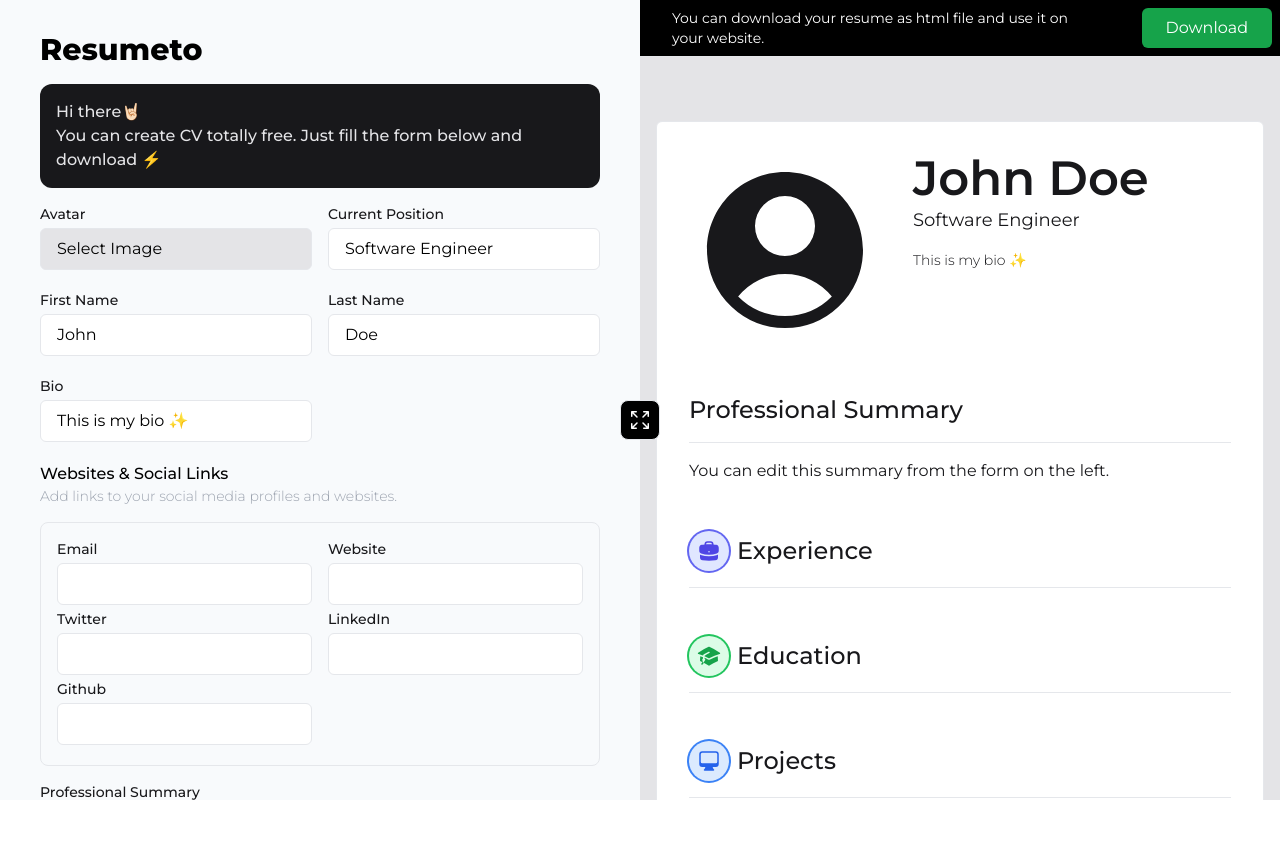
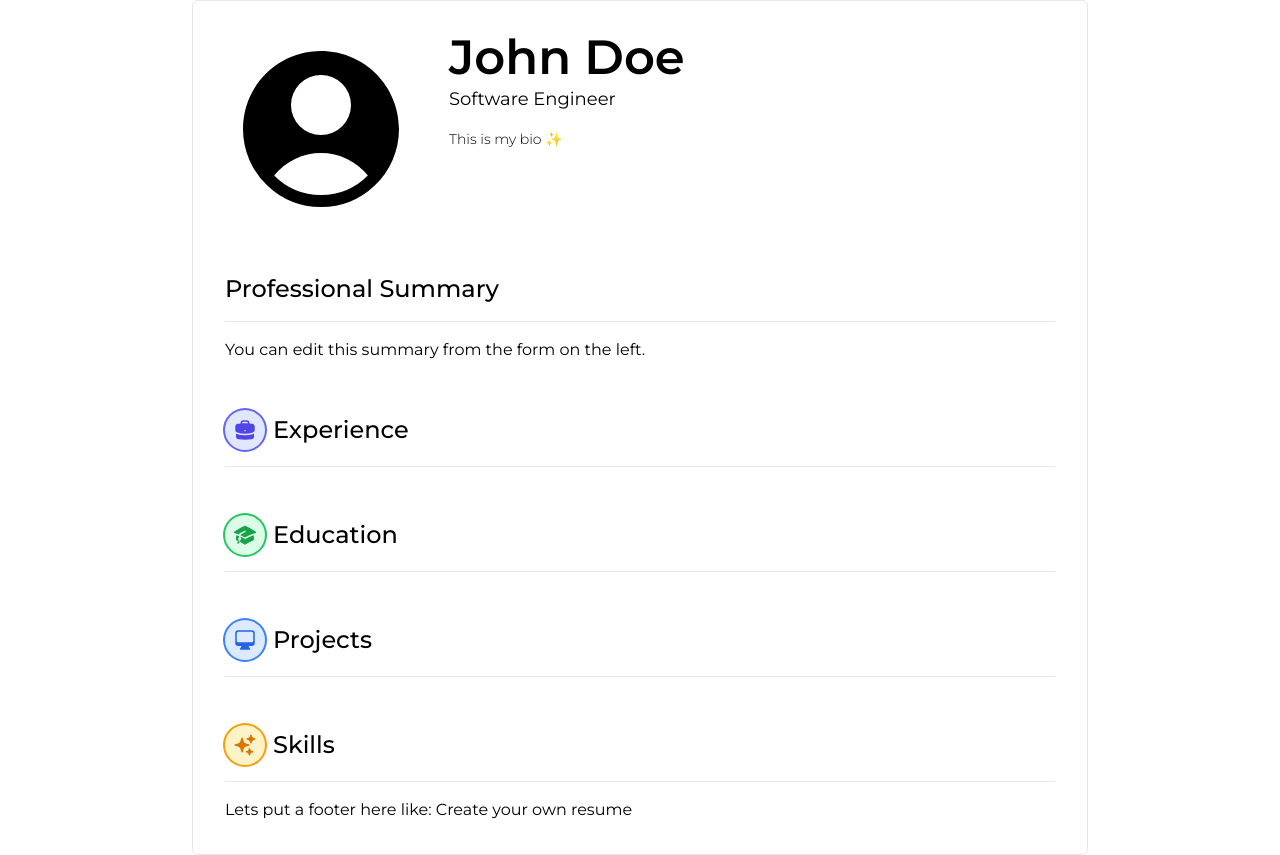
Before and after one commit to vfurkanguner/resumeto, a React (Vite) app: page /cv/1 in a window 1280 px wide. Before the commit the page ends 800 px from the top, so only its background shows below. Built offline with nearby package versions, Linux system fonts and the light colour scheme.

Commit message:
simple routign added try /cv/furkan

```diff
--- a/package.json
+++ b/package.json
@@ -10,6 +10,7 @@
   },
   "dependencies": {
     "@heroicons/react": "^2.0.13",
+    "@reach/router": "^1.3.4",
     "react": "^18.2.0",
     "react-dom": "^18.2.0",
     "react-quill": "^2.0.0"
--- a/src/App.jsx
+++ b/src/App.jsx
@@ -80,6 +80,7 @@ function App() {
       skillBlocks={skillBlocks}
       socialBlocks={socialBlocks}
       projectBlocks={projectBlocks}
+      Footer={<div>Resumeto - Best Resume Creator |  Click here to remove branding link to paypal</div>}
     />);
   }
 
--- /dev/null
+++ b/src/ResumeView.jsx
@@ -0,0 +1,24 @@
+import React from 'react';
+import { getResumeData } from './api';
+import ContentLayout from './components/layout/ContentLayout';
+import { useAPI } from './hooks/useAPI';
+
+const ResumeView = ({ resumeSlug }) => {
+    const { loading, data } = useAPI(getResumeData, { slug: resumeSlug });
+    if (loading) {
+        return <div>loading...</div>
+    };
+    console.log('hello', data);
+    return <div>
+        <ContentLayout
+            Footer={
+                <div>Lets put a footer here like:
+                    Create your own resume
+                </div>
+                }
+                {...data}
+        />
+    </div>
+}
+
+export default ResumeView;
--- /dev/null
+++ b/src/api.js
@@ -0,0 +1,25 @@
+export const getResumeData = async (resumeSlug) => {
+
+    // TODO: make an api call to get relatred resume data
+    return fakeData
+}
+
+
+const fakeData = {
+    state: {
+        name: "John",
+        bio: "This is my bio ✨",
+        jobTitle: "Software Engineer",
+        surname: "Doe",
+        country: "Turkey",
+        linkedin: "linkedin.com",
+        github: "github.com",
+        website: "vfurkanguner.com",
+        summary: "You can edit this summary from the form on the left.",
+    },
+    experienceBlocks: [],
+    educationBlocks: [],
+    skillBlocks: [],
+    socialBlocks: [],
+    projectBlocks: []
+};
--- a/src/components/layout/ContentLayout.jsx
+++ b/src/components/layout/ContentLayout.jsx
@@ -10,6 +10,7 @@ import {
 
 export default function ContentLayout({
   ContainerRenderer,
+  Footer,
   experienceBlocks,
   educationBlocks,
   skillBlocks,
@@ -182,8 +183,15 @@ export default function ContentLayout({
               </ul>
             </div>
           </section>
+        {Footer}
         </div>
       </div>
+
     </ContainerRenderer>
   );
 }
+
+ContentLayout.defaultProps = {
+  ContainerRenderer: ({ children }) => <>{children}</>,
+  Footer: <></>
+}
--- /dev/null
+++ b/src/hooks/useAPI.js
@@ -0,0 +1,16 @@
+import React from 'react';
+import { useState } from 'react';
+import { useEffect } from 'react';
+
+export const useAPI = (getter, params = {}) => {
+    const [loading, setLoading ] = useState(true);
+    const [data, setData] = useState();
+    useEffect(() => {
+            getter(params)
+            .then(jsonResponse => {
+                setData(jsonResponse);
+                setLoading(false);
+            });
+    }, []);
+    return {loading, data};
+};
--- a/src/main.jsx
+++ b/src/main.jsx
@@ -1,10 +1,10 @@
 import React from 'react'
 import ReactDOM from 'react-dom/client'
-import App from './App'
+import MainRouter from './router'
 import './index.css'
 
 ReactDOM.createRoot(document.getElementById('root')).render(
   <React.StrictMode>
-    <App />
+    <MainRouter />
   </React.StrictMode>
 )
--- /dev/null
+++ b/src/router.jsx
@@ -0,0 +1,14 @@
+import React from 'react';
+import { Router, Link } from '@reach/router';
+import App from './App';
+import ResumeView from './ResumeView';
+
+const MainRouter = () => (
+    <Router>
+        <App path="/" />
+        <ResumeView path="/cv/:resumeSlug" />
+    </Router>
+)
+
+
+export default MainRouter;
```
Also changed, not shown: 1 other file (tests, documents, lock files or other folders).
